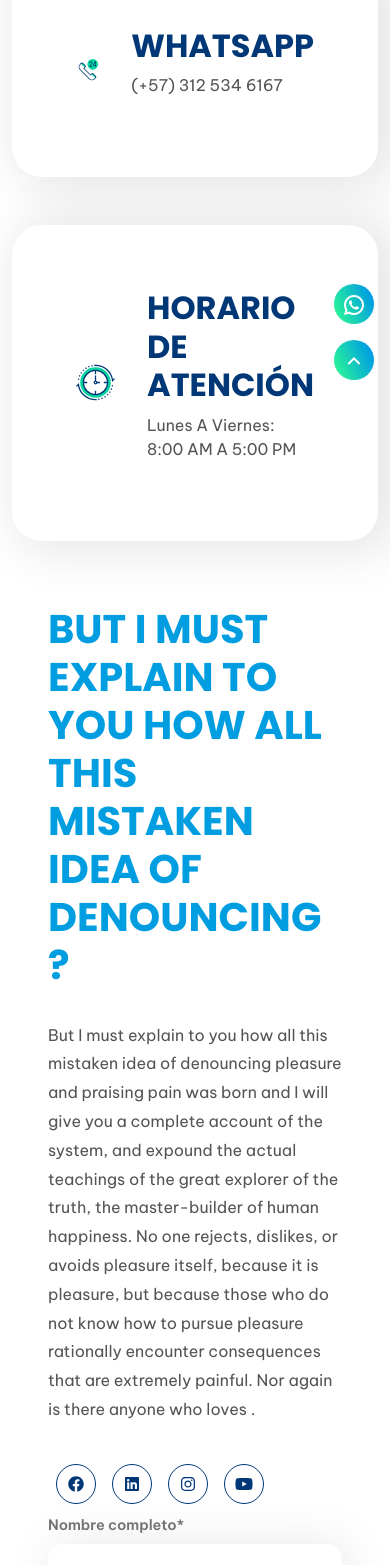
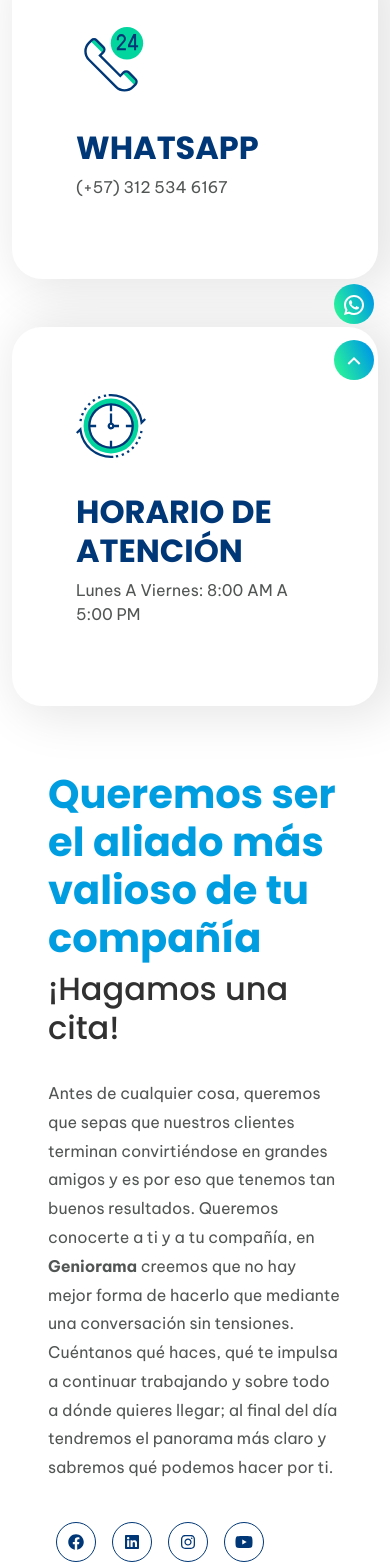
Before and after one commit to Geniorama/geniorama-next, a Next.js app: page /contactanos in a window 390 px wide. Shown: the part 432-1997 px from the top of the page. Built offline with nearby package versions, Linux system fonts and the light colour scheme.

Commit message:
feature: new texts

```diff
--- a/components/CardInfoContact.jsx
+++ b/components/CardInfoContact.jsx
@@ -10,8 +10,8 @@
                 ?
                 <Image
                     src={icon}
-                    width={100}
-                    height={100}
+                    width={70}
+                    height={70}
                     className={styles.genCardInfo__img}
                 />
                 :
--- a/components/CardOurGen.jsx
+++ b/components/CardOurGen.jsx
@@ -45,9 +45,8 @@
           }
 
           <h3 className={styles.CardOurGen__title}>{title}</h3>
-          <p className={styles.CardOurGen__desc}>
-            {description}
-          </p>
+          <div className={styles.CardOurGen__desc} dangerouslySetInnerHTML={{__html: description}}>
+          </div>
         </div>
       }
     </div>
--- a/components/Header.jsx
+++ b/components/Header.jsx
@@ -12,6 +12,20 @@
         const header = document.getElementById('gen-header')
         const stickyClass = styles.genHeader__sticky
         const headerDark = styles.genHeader__sticky__dark
+
+        const headerMenu = document.getElementById('gen-menu')
+        const itemsMenu = headerMenu.querySelectorAll('.nav-link')
+
+        itemsMenu.forEach(element => {
+            element.addEventListener('click', () => {
+                const gen_menu = document.getElementById('gen-menu')
+                const active_class = styles.genNavActive
+
+                gen_menu.classList.remove(active_class)
+            })
+        })
+
+
         window.addEventListener('scroll', function(){
             if(scrollY > 100){
                 header.classList.add(stickyClass)
@@ -39,6 +53,7 @@
 
         gen_menu.classList.remove(active_class)
     }
+
 
     return(
         <header id='gen-header' className={styles.genHeader}>
--- a/menus/menuPrincipal.json
+++ b/menus/menuPrincipal.json
@@ -20,7 +20,7 @@
     {
         "id": "genServices",
         "title": "SERVICIOS",
-        "link": "/servicios"
+        "link": "/#servicios"
     },
 
     {
--- a/pages/contactanos.jsx
+++ b/pages/contactanos.jsx
@@ -5,8 +5,8 @@
 import IconPhone from "../public/icon-phone.svg";
 import IconClock from "../public/clock-2.svg";
 import ContactForm from "../components/ContactForm";
-import SocialShapes from "../utils/socialShapes.json"
-import { FontAwesomeIcon } from '@fortawesome/react-fontawesome'
+import SocialShapes from "../utils/socialShapes.json";
+import { FontAwesomeIcon } from "@fortawesome/react-fontawesome";
 import Script from "next/script";
 
 export default function Contactanos() {
@@ -15,7 +15,7 @@
       title={"Contáctanos - Geniorama Agencia Digital"}
       idPage={"gen-contactanos"}
     >
-      <Script src="https://www.google.com/recaptcha/api.js" async defer/>
+      <Script src="https://www.google.com/recaptcha/api.js" async defer />
       <div className="mt-5">
         <HeadingPage
           sTitle={"CONTÁCTANOS"}
@@ -48,33 +48,37 @@
           <div className="row">
             <div className="col-12 col-lg-6 px-5">
               <h3 className="gen-info-section__title">
-                BUT I MUST EXPLAIN TO YOU HOW ALL THIS MISTAKEN IDEA OF
-                DENOUNCING ?
+                Queremos ser el aliado más valioso de tu compañía
               </h3>
+              <h5 className="gen-info-section__subtitle">¡Hagamos una cita!</h5>
               <div className="gen-info-section__desc">
-                But I must explain to you how all this mistaken idea of
-                denouncing pleasure and praising pain was born and I will give
-                you a complete account of the system, and expound the actual
-                teachings of the great explorer of the truth, the master-builder
-                of human happiness. No one rejects, dislikes, or avoids pleasure
-                itself, because it is pleasure, but because those who do not
-                know how to pursue pleasure rationally encounter consequences
-                that are extremely painful. Nor again is there anyone who loves
-                .
+                Antes de cualquier cosa, queremos que sepas que nuestros
+                clientes terminan convirtiéndose en grandes amigos y es por eso
+                que tenemos tan buenos resultados. Queremos conocerte a ti y a
+                tu compañía, en <strong>Geniorama</strong> creemos que no hay mejor forma de
+                hacerlo que mediante una conversación sin tensiones. Cuéntanos
+                qué haces, qué te impulsa a continuar trabajando y sobre todo a
+                dónde quieres llegar; al final del día tendremos el panorama más
+                claro y sabremos qué podemos hacer por ti.
               </div>
 
               <ul className={`${styles.genNavSocialContact} nav`}>
-                {SocialShapes.map(item => (
+                {SocialShapes.map((item) => (
                   <li key={item.id} className="nav-item">
-                    <a href={item.link} className="nav-link" target="_blank" rel="noreferrer">
-                      <FontAwesomeIcon icon={['fab', item.fa]}/>
+                    <a
+                      href={item.link}
+                      className="nav-link"
+                      target="_blank"
+                      rel="noreferrer"
+                    >
+                      <FontAwesomeIcon icon={["fab", item.fa]} />
                     </a>
                   </li>
                 ))}
               </ul>
             </div>
             <div className="col-12 col-lg-6 px-5">
-                <ContactForm />
+              <ContactForm />
             </div>
           </div>
         </div>
--- a/styles/CardInfoContact.module.css
+++ b/styles/CardInfoContact.module.css
@@ -2,6 +2,7 @@
     display: flex;
     text-decoration: none;
     align-items: center;
+
 }
 
 .genCardInfo{
@@ -24,3 +25,14 @@
 .genCardInfo__desc__p{
     color: var(--text-2);
 }
+
+@media (max-width: 576px){
+    .genCardInfo__link{
+        flex-wrap: wrap;
+    }
+
+    .genCardInfo__desc{
+        margin: 0;
+        margin-top: 2rem;
+    }
+}
--- a/styles/Contactanos.module.css
+++ b/styles/Contactanos.module.css
@@ -26,3 +26,9 @@
     background-color: var(--p-color-2);
     color: #fff;
 }
+
+@media (max-width: 992px){
+    .genNavSocialContact{
+        margin-bottom: 2rem;
+    }
+}
--- a/styles/Header.module.css
+++ b/styles/Header.module.css
@@ -50,9 +50,31 @@
 }
 
 .genNav ul a{
-    font-size: 1.5rem;
+    font-size: 2rem;
+    color: var(--text-2);
+    margin: 1rem 0;
+    position: relative;
+}
+
+.genNav ul a::before{
+    content: '';
+    width: 0;
+    height: 3px;
+    background-color: var(--p-color);
+    position: absolute;
+    top: 49%;
+    left: 50%;
+    z-index: 0;
+    transition: .5s;
+}
+
+.genNav ul a:hover{
     color: var(--p-color);
-    margin: 1rem 0;
+}
+
+.genNav ul a:hover::before{
+    width: 100%;
+    left: 0;
 }
 
 .genNavContainer{
--- a/styles/globals.css
+++ b/styles/globals.css
@@ -51,6 +51,11 @@
   font-size: 2.5rem;
 }
 
+.gen-info-section__subtitle{
+  font-weight: 500;
+  font-size: 2rem;
+  color: #313131;
+}
 .gen-info-section__desc{
   color: var(--text-2);
   margin: 2rem 0;
```
Also changed, not shown: pages/index.jsx (+16 -12 lines), styles/Home.module.css (+7 -0 lines).
